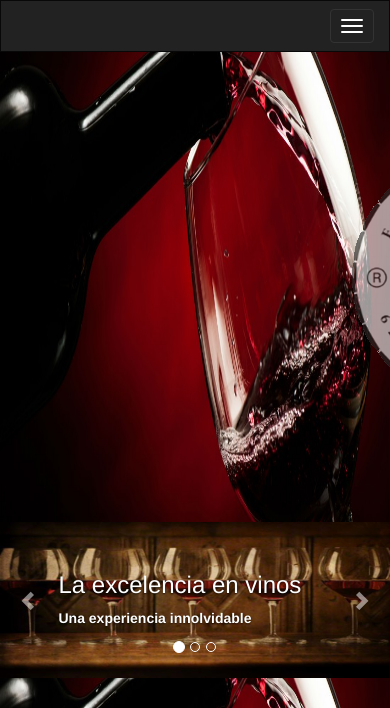
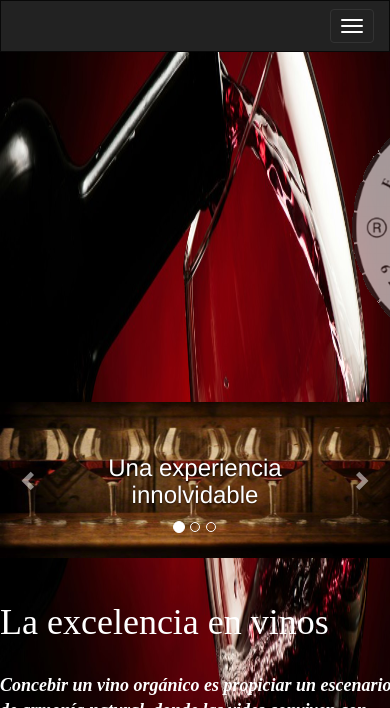
Before and after one commit to Ignaciobressa/Proyecto_final, a PHP site: page / in a window 390 px wide; the page is wider, and only the part inside the window is pictured. Shown: the top 708 px of that part. Run offline with PHP 8.4, Linux system fonts and the light colour scheme; some libraries are stand-ins or nearby versions; grey boxes are pictures that could not be loaded.

Commit message:
correcion y actualizacion

```diff
--- a/estilos.css
+++ b/estilos.css
@@ -15,7 +15,6 @@
   margin-right: auto;
   margin-bottom: 0px;
   margin-left: auto;
-  color: white;
   background: transparent;
 }
 
@@ -26,64 +25,14 @@
   margin-right: auto;
   margin-bottom: 0px;
   margin-left: auto;
-  background-color: #ffffff;
   background: transparent;
-}
-
-#contenedor_reservas{
-  align-items: center;
-  width: 940px;
-  margin-top: 50px;
-  margin-right: 5px;
-  margin-bottom: 50px;
-  margin-left: 5px;
-  background-color: #ffffff;
-}
-
-.img1 {
-  margin-right: 10px;
-  margin-bottom: 10px;
-  margin-left: 25px;
-  margin-top: 25px;
-  border-top: 3px;
-  border-bottom: 3px;
-  border-left: 3px;
-  border-right: 3px;
-  width: 960px;
-  background-image: url("imagenes/plato2.jpg");
-}
-
-.img2 {
-  margin-right: 10px;
-  margin-bottom: 10px;
-  margin-left: 25px;
-  margin-top: 25px;
-  border-top: 3px;
-  border-bottom: 3px;
-  border-left: 3px;
-  border-right: 3px;
-  width: 960px;
-  background-image: url("imagenes/vino2.jpg");
-}
-
-.img3 {
-  float: none;
-  margin-right: 10px;
-  margin-bottom: 10px;
-  margin-left: 25px;
-  margin-top: 25px;
-  border-top: 3px;
-  border-bottom: 3px;
-  border-left: 3px;
-  border-right: 3px;
-  width: 960px;
-  background-image: url("imagenes/restaurante2.jpg");
+  color: white;
 }
 
 .logo {
-  margin-top: 100px;
+  margin-top: 50px;
   margin-left: 350px;
-  margin-bottom: 100px;
+  margin-bottom: 30px;
   opacity: 0.6;
 }
 
@@ -91,27 +40,21 @@
   background-image: url("imagenes/fondo_vino_index.jpg");
   background-repeat: round;
   background-attachment: fixed;
-
 }
 
-h1 {
-  float: right;
-  margin-right: 100px;
+.texto_principal, h1 {
+  color: white;
   font-weight: bold;
-  font-family: futura;
-}
-
-h3 {
-  color: red;
-  text-align: left;
-  font-weight: bold;
+  font-family: times serif;
 }
 
 p {
+  color: white;
   text-align: justify;
   margin-top: 20px;
   font-weight: bold;
-  color: white;
+  font-size: 18px;
+  font-family: times serif;
 }
 
 /* Remove the navbar's default margin-bottom and rounded borders */
@@ -121,7 +64,16 @@
 }
 
 footer {
-  background: transparent;
+  background: black;
   color: white;
-  padding: 15px;
+  high: 5px;
 }
+
+.texto_footer {
+  color: white;
+  text-align: center;
+  margin-top: 20px;
+  font-weight: bold;
+  font-size: 12px;
+  font-family: courier;
+}
--- a/index.html
+++ b/index.html
@@ -23,13 +23,13 @@
     <div class="collapse navbar-collapse" id="myNavbar">
       <ul class="nav navbar-nav">
         <li class="active"><a href="#"><span class="glyphicon glyphicon-home"></span> Inicio</a></li>
-        <li><a href="#"><span class="glyphicon glyphicon-eye-open"></span> Quienes somos?</a></li>
-        <li><a href="#"><span class="glyphicon glyphicon-glass"></span> Nuestros Productos</a></li>
-        <li><a href="#"><span class="glyphicon glyphicon-envelope"></span> Contacto</a></li>
+        <li><a href="quienes_somos.html"><span class="glyphicon glyphicon-eye-open"></span> Quienes somos?</a></li>
+        <li><a href="nuestros_productos.html"><span class="glyphicon glyphicon-glass"></span> Nuestros Productos</a></li>
+        <li><a href="contacto.html"><span class="glyphicon glyphicon-envelope"></span> Contacto</a></li>
       </ul>
       <ul class="nav navbar-nav navbar-right">
-      <li><a href="#"><span class="glyphicon glyphicon-user"></span> Registro</a></li>
-      <li><a href="#"><span class="glyphicon glyphicon-log-in"></span> Ingresar</a></li>
+      <li><a href="registro.html"><span class="glyphicon glyphicon-user"></span> Registro</a></li>
+      <li><a href="ingresar.html"><span class="glyphicon glyphicon-log-in"></span> Ingresar</a></li>
     </ul>
     </div>
   </div>
@@ -53,15 +53,20 @@
     <div class="item active">
       <img src="imagenes/vinos_car5.jpg" alt="Vino">
       <div class="carousel-caption">
-    <h3>La excelencia en vinos</h3>
-    <p>Una experiencia innolvidable</p>
-  </div>
+        <h3>Una experiencia innolvidable</h3>
+      </div>
     </div>
     <div class="item">
-      <img src="imagenes/vinos_car3.jpg" alt="Chicago">
+      <img src="imagenes/vinos_car3.jpg" alt="vinos organicos">
+      <div class="carousel-caption">
+        <h3>Para disfrutar en todo momento</h3>
+      </div>
     </div>
     <div class="item">
-      <img src="imagenes/vinos_car4.jpg" alt="New York">
+      <img src="imagenes/vinos_car4.jpg" alt="cava vinos">
+      <div class="carousel-caption">
+        <h3>Gran seleccion de vinos en nuestra cava</h3>
+      </div>
     </div>
   </div>
   <!-- Controles derecha e izquierda -->
@@ -77,37 +82,21 @@
 <br>
 <div id="contenedor">
   <div class="row">
-    <div class="img1">
-      <div class="col-md-4" >
-        <img src="imagenes/plato2.jpg">
-        <br>
-        <p>Nuestra excelente cocina se destaca<br>por sus sabores particulares <br>de la patagonia<br>
-          Deleitese con nuestros <br>exquisitos platos.</p>
-      </div>
-    </div>
-    <div class="img2">
-      <div class="col-md-4">
-        <img src="imagenes/vino2.jpg">
-        <p>Nuestra cava le ofrece una<br> excelente variedad de vinos entre<br> los que se destacan<br>
-          nuestros varietales organicos.</p>
-      </div>
-    </div>
-    <div class="img3">
-      <div class="col-md-4">
-        <img src="imagenes/restaurante2.jpg">
-        <p>Tranquilidad, Amplio espacio, vista al <br>lago. Un lugar para disfrutar con todos<br>
-          los sentidos. Nuestra experiencia <br>avala nuestra trayectoria.</p>
+    <div class="col-md-12">
+      <div class="texto_principal">
+        <h1>La excelencia en vinos</h1>
+          <br>
+          <p><i>Concebir un vino orgánico es propiciar un escenario<br>
+          de armonía natural, donde las vides conviven con <br> hierbas y otros frutales, favoreciendo el equilibrio<br> ecológico.
+          Nuestra propuesta admite una rica y plural vegetación que prospera sobre un suelo libre de químicos.</i></p>
       </div>
     </div>
   </div>
 </div>
-</div>
 <br>
-</body>
-</html>
 
 <footer class="container-fluid text-center">
-  <p>Proyecto final</p>
+  <p class="texto_footer">Vendedor oficial de la patagonia. Telefono: 2944519915. San Carlos de Bariloche, Rio Negro, Argentina.</p>
 </footer>
 
 </body>
```
